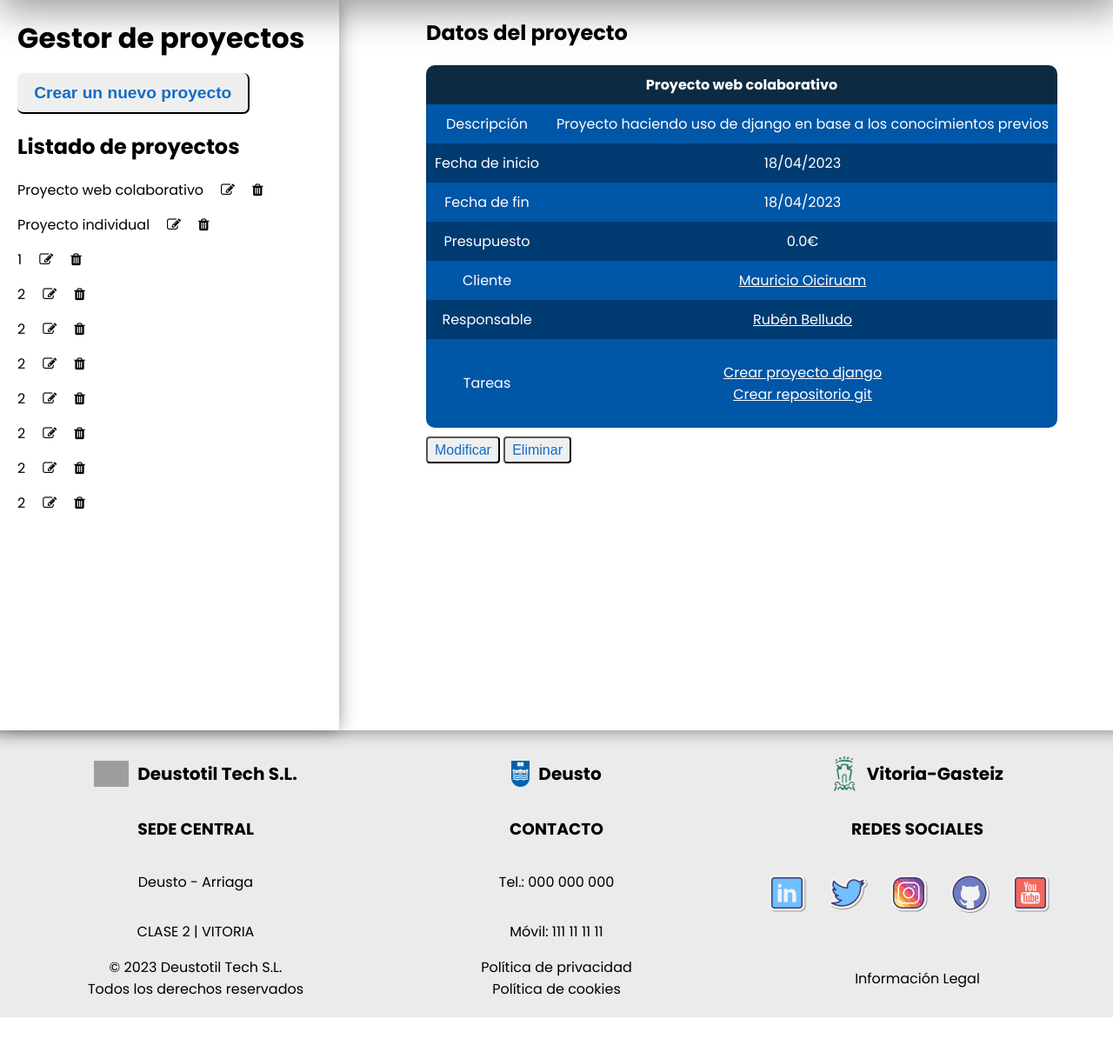
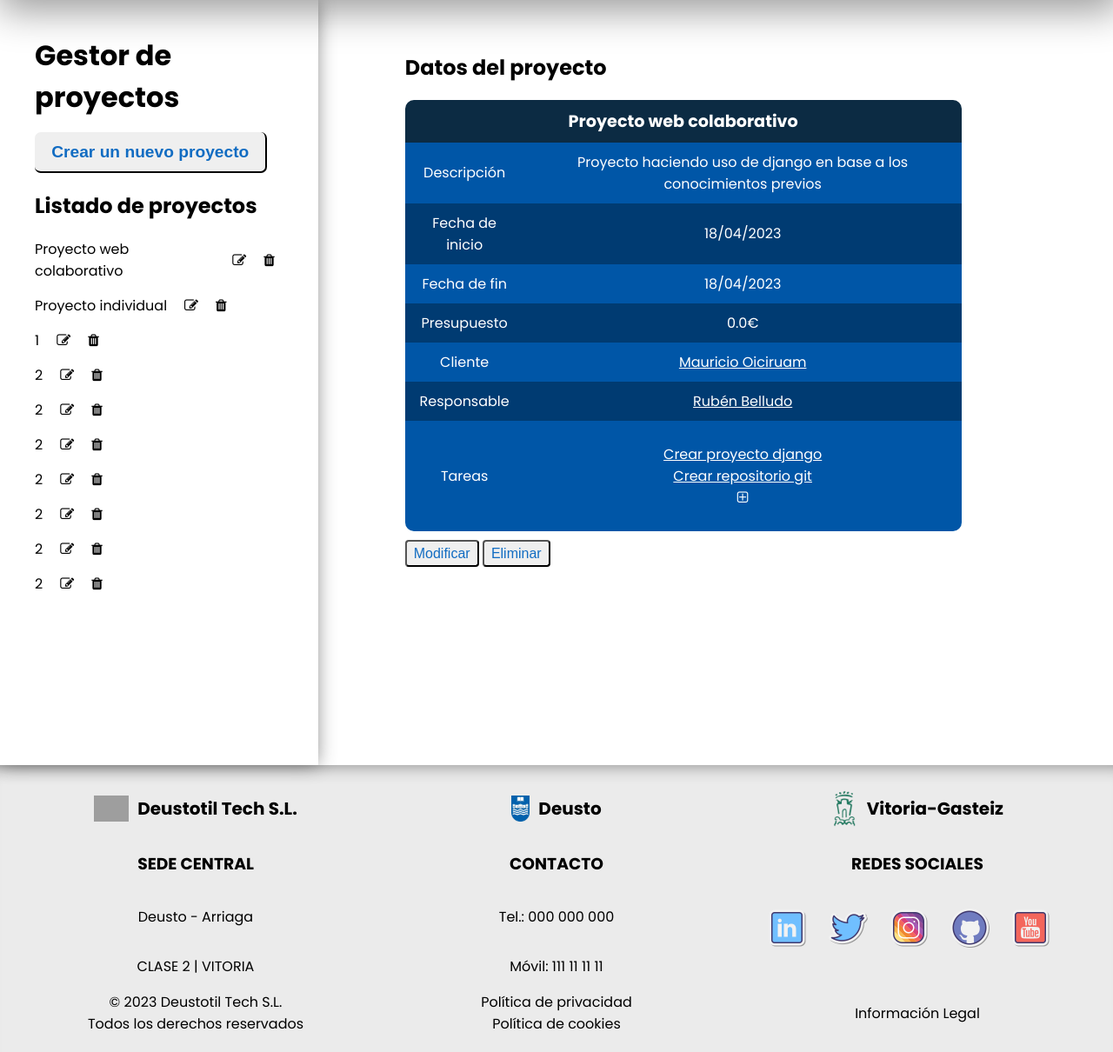
Before and after one commit to MauricioTS15/proyectoColaborativo, a Django app: page /appProyectos/proyectos/2 in a window 1280 px wide. Shown: the part 120-1330 px from the top of the page at 87% size. Before the commit the page ends 1290 px from the top, so only its background shows below. Run offline with Django 4.2, Linux system fonts and the light colour scheme; data comes from the database, SQL or seed files in the repository; both versions use the stored data as it was after the commit; grey boxes are pictures that could not be loaded.

Commit message:
Añadidos mensajes contextuales y cambios de estilo

```diff
--- a/gestionProyectos/appProyectos/forms.py
+++ b/gestionProyectos/appProyectos/forms.py
@@ -32,5 +32,3 @@ class RegEmpleadoForm(ModelForm):
     class Meta:
         model = Empleado
         fields = '__all__'
-
-# fecha = forms.DateField(label='Fecha:', widget=forms.DateInput(attrs={'type': 'date'}), required=False) <- formato date
--- a/gestionProyectos/appProyectos/static/css/styles.css
+++ b/gestionProyectos/appProyectos/static/css/styles.css
@@ -37,7 +37,7 @@ main {
 }
 #header-principal div a span {
     font-size: 30px;
-    color: #ffffff;
+    color: white;
     font-weight: bold;
     margin-left: 20px;
 }
@@ -67,7 +67,7 @@ main {
 /* FOOTER STYLE */
 
 #footer-principal {
-    background-color: #ebebeb;
+    background-color: rgb(235, 235, 235);
     margin: 0;
     width: 100%;
     box-shadow: 0 20px 20px -20px rgba(0, 0, 0, 0.45) inset;
@@ -160,6 +160,7 @@ table {
     border-radius: 10px;
     overflow: hidden;
     margin-bottom: 10px;
+    width: 50vw;
 }
 table a {
     color: white;
@@ -176,12 +177,16 @@ th {
 }
 table thead {
     background-color: rgb(12, 43, 67);
+    font-size: larger;
 }
 table tbody tr:nth-child(odd) {
     background-color: rgb(0, 86, 167);
 }
 table tbody tr:nth-child(even) {
     background-color: rgb(0, 59, 114);
+}
+table a:hover {
+    color:rgb(111, 170, 224);
 }
 
 .button {
@@ -226,6 +231,7 @@ table tbody tr:nth-child(even) {
 
 #section-index {
     margin: 20px 10vw 20px 10vw;
+    height: 70vh;
 }
 #section-index h1 {
     font-size: 2em;
@@ -237,6 +243,7 @@ table tbody tr:nth-child(even) {
     display: flex;
     justify-content: space-between;
     padding: 0;
+    margin-top: 60px;
 }
 #section-index article ul li {
     list-style: none;
@@ -282,18 +289,32 @@ table tbody tr:nth-child(even) {
 
 #container-main {
     display: flex;
-    gap: 100px;
 }
 #container-main aside {
-    padding: 20px;
-    width: 350px;
+    padding: 40px;
+    width: 28%;
     height: 100vh;
     box-shadow: 0px 0px 20px -1px rgba(0, 0, 0, 0.45);
+}
+
+#container-main aside h1 {
+    font-size: 2em;
+    margin-bottom: 0.5em;
 }
 
 #container-main aside nav div {
     display: flex;
     flex-direction: row;
+}
+#container-main aside nav div a {
+    display: flex;
+    text-decoration: none;
+    color: black;
+    margin-bottom: 15px;
+    margin-right: 10px;
+}
+#container-main aside nav div a:hover {
+    color: rgb(136, 136, 136);
 }
 #container-main aside nav div i {
     display: flex;
@@ -302,18 +323,7 @@ table tbody tr:nth-child(even) {
     background-color: white;
 }
 
-#container-main aside h1 {
-    font-size: 2em;
-    margin-bottom: 0.5em;
+#container-main section {
+    padding: 40px 100px;
+    width: 70%;
 }
-
-#container-main nav a {
-    display: flex;
-    text-decoration: none;
-    color: black;
-    margin-bottom: 15px;
-    margin-right: 10px;
-}
-#container-main nav a:hover {
-    color: rgb(136, 136, 136);
-}
--- a/gestionProyectos/appProyectos/templates/appProyectos/proyecto_detail.html
+++ b/gestionProyectos/appProyectos/templates/appProyectos/proyecto_detail.html
@@ -43,18 +43,22 @@
                 <tr>
                     <td>Tareas</td>
                     <td>
+                        <ul>
                         {% if tarea_list %}
-                            <ul>
-                                {% for t in tarea_list %}
-                                    <li>
-                                        <a href="{% url 'tarea' t.id %}">{{ t.nombre }}</a>
-                                    </li>
-                                {% endfor %}
-                            </ul>
+                            {% for t in tarea_list %}
+                                <li>
+                                    <a href="{% url 'tarea' t.id %}">{{ t.nombre }}</a>
+                                </li>
+                            {% endfor %}
                         {% else %}
-                            <p>No hay tareas asignadas.</p>
-
+                            <li>No hay tareas asignadas.</li>
                         {% endif %}
+                            <li>
+                                <a href="{% url 'registrar tarea' %}">
+                                    <i class="fa fa-plus-square-o" aria-hidden="true"></i>
+                                </a>
+                            </li>
+                        </ul>
                     </td>
                 </tr>
             </tbody>
--- a/gestionProyectos/appProyectos/templates/appProyectos/proyecto_list.html
+++ b/gestionProyectos/appProyectos/templates/appProyectos/proyecto_list.html
@@ -36,8 +36,13 @@ Listado de proyectos
     </aside>
     <section>
         {% block vista %}
-        <h2>Selecciona un proyecto</h2>
-        <p>Selecciona algun proyecto para mostrar su informacion.</p>
+        <h2>No se está mostrando ningún proyecto</h2>
+        <p>Selecciona un proyecto para mostrar su información en detalle.</p>
+        <h3>Navegación en el menú lateral</h3>
+        <p>Haz click en el botón "Crear un nuevo proyecto" para registrarlo en el sistema.</p>
+        <p>Una vez registrado, puedes seleccionarlo en el listado de proyectos para consultar su información.</p>
+        <p>Para actualizar la información de uno de los proyectos desde el menú lateral haz click en el icono <i class="fa fa-pencil-square-o" aria-hidden="true"></i>.</p>
+        <p>Para borrar uno de los proyectos desde el menú lateral haz click en el icono <i class="fa fa-trash" aria-hidden="true"></i>.</p>
         {% endblock vista %}
     </section>
 </div>
--- a/gestionProyectos/appProyectos/templates/base.html
+++ b/gestionProyectos/appProyectos/templates/base.html
@@ -10,7 +10,7 @@
         {% block titulo %}
         {% endblock titulo %}
     </title>
-    <link rel="stylesheet" href="{% static 'css/styles.css' %}?v=2.4">
+    <link rel="stylesheet" href="{% static 'css/styles.css' %}?v=2.6">
     <link rel="shortcut icon" href="{% static 'images/logo-white.png' %}">
     <link rel="preconnect" href="https://fonts.googleapis.com">
     <link rel="preconnect" href="https://fonts.gstatic.com" crossorigin>
--- a/gestionProyectos/appProyectos/views.py
+++ b/gestionProyectos/appProyectos/views.py
@@ -1,6 +1,6 @@
 from django.http import HttpResponseRedirect
 from django.shortcuts import render, redirect
-from django.urls import reverse_lazy
+from django.urls import reverse, reverse_lazy
 from django.views import View
 from django.views.generic import DetailView, ListView
 from django.views.generic.edit import DeleteView, UpdateView
@@ -54,6 +54,7 @@ class ProyectoCreateView(View):
             proyecto.presupuesto = form.cleaned_data['presupuesto']
             proyecto.save()
             return redirect('index proyectos')
+            #return reverse_lazy('proyecto', kwargs={'pk': proyecto.id})
         return render(request, 'reg_proyecto.html', {'form': form})
 
 # devuelve un formulario para modificar el proyecto
```
Also changed, not shown: gestionProyectos/appProyectos/templates/appProyectos/cliente_list.html (+7 -2 lines), gestionProyectos/appProyectos/templates/appProyectos/empleado_list.html (+7 -2 lines), gestionProyectos/appProyectos/templates/appProyectos/tarea_list.html (+7 -2 lines), gestionProyectos/db.sqlite3.
